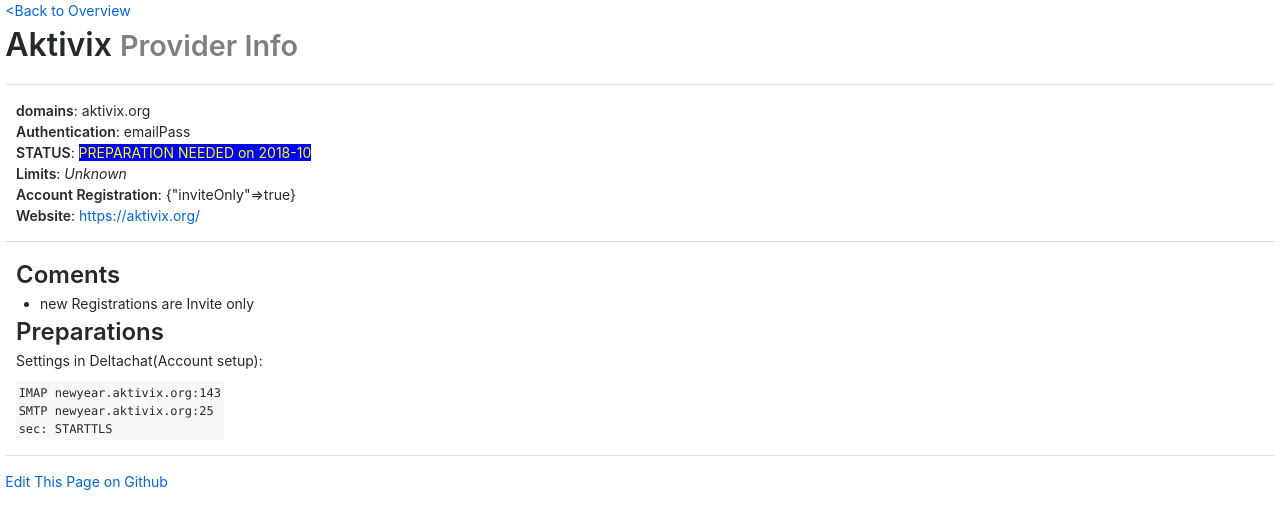
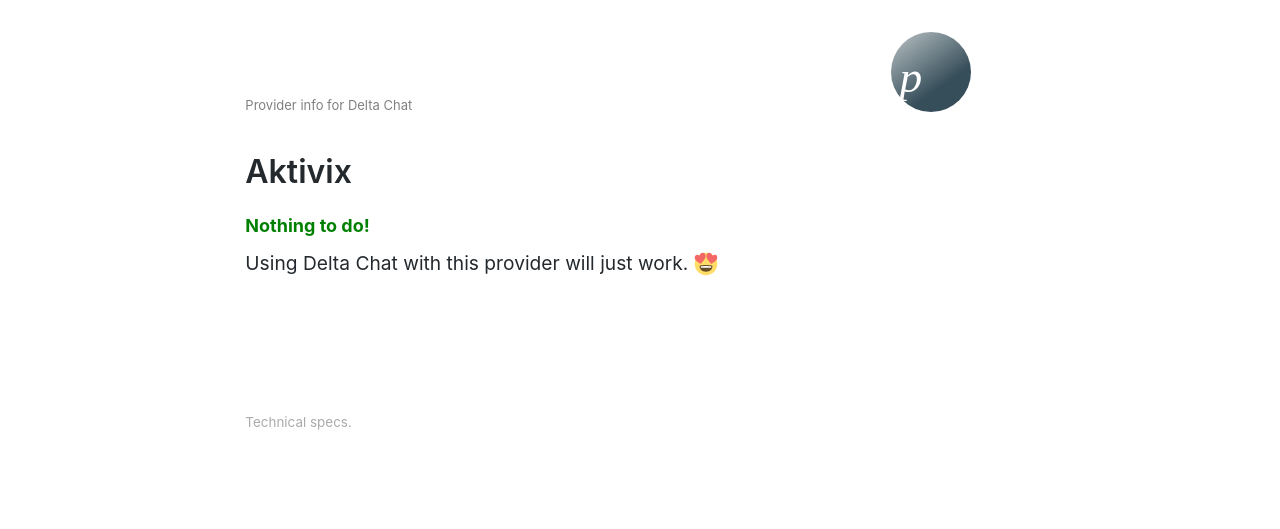
Before and after one commit to deltachat/provider-db, a Jekyll site: the page built from _providers/aktivix.org.md, in a window 1280 px wide. Shown: the top 529 px of the page. Built offline with Jekyll 4.4.1, drawn with Linux system fonts in a browser that asks for light colours.

Commit message:
Start simple howto style for page content.
Including two page already adapted.

````diff
--- a/_layouts/provider.html
+++ b/_layouts/provider.html
@@ -17,53 +17,21 @@
 
 <body>
     <div class="content">
-        <a href="./">&lt;Back to Overview</a><br>
-        <h1>{{ page.name }} <small style="color: grey">Provider Info</small>
-        </h1>
-        <hr>
-        <div class="section">
-            <b>domains</b>: {{ page.domains }}
-            <!-- Can be array (todo handle that case) -->
-            <br>
-            <b>Authentication</b>: {{ page.credentials }}
-            <br>
-            <b>STATUS</b>:
-            <span class="status-minimal status-{{ page.status.state | downcase }}">
-                {% case page.status.state %}
-                {% when 'OK' %}
-                OK
-                {% when 'PREP' %}
-                PREPARATION NEEDED
-                {% when 'BROKEN' %}
-                NOT WORKING
-                {% endcase %}
-                on {{ page.status.date }}
-            </span>
-            <br>
-            <b>Limits</b>:
-            {%if page.limits %}
-                {{ page.limits }}
-            {%else%}
-                <i>Unknown</i>
-            {%endif%}
-            <br>
-            <b>Account Registration</b>:
-            {%if page.registration %}
-                {{ page.registration }}
-            {%else%}
-                <i>Unknown</i>
-            {%endif%}
-            {%if page.website%}
-                <br>
-                <b>Website</b>: <a href="{{ page.website }}">{{ page.website }}</a>
-            {%endif%}
+      <img src='/assets/provider-db-logo.svg' class='provider-db-logo' alt=''/>
+
+        <div class='project-title'>Provider info for Delta Chat</div>
+        <h1>{{ page.name }}</h1>
+        {% if page.status.state == 'OK' %}
+          <p class='big-green'>Nothing to do!</p>
+          <p>Using Delta Chat with this provider will just work.
+            <svg class='loved-provider' xmlns="http://www.w3.org/2000/svg" viewBox="0 0 64 64" enable-background="new 0 0 64 64"><path d="M62,32c0,16.6-13.4,30-30,30C15.4,62,2,48.6,2,32C2,15.4,15.4,2,32,2C48.6,2,62,15.4,62,32z" fill="#ffdd67"/><g fill="#f46767"><path d="m61.8 13.2c-.5-2.7-2-4.9-4.5-5.6-2.7-.7-5.1.3-7.4 2.7-1.3-3.6-3.3-6.3-6.5-7.7-3.2-1.4-6.4-.4-8.4 2.1-2.1 2.6-2.9 6.7-.7 12 2.1 5 11.4 15 11.7 15.3.4-.2 10.8-6.7 13.3-9.9 2.5-3.1 3-6.2 2.5-8.9"/><path d="m29 4.7c-2-2.5-5.2-3.5-8.4-2.1-3.2 1.4-5.2 4.1-6.5 7.7-2.4-2.3-4.8-3.4-7.5-2.6-2.4.7-4 2.9-4.5 5.6-.5 2.6.1 5.8 2.5 8.9 2.6 3.1 13 9.6 13.4 9.8.3-.3 9.6-10.3 11.7-15.3 2.2-5.3 1.4-9.3-.7-12"/></g><path d="m49 38.1c0-.8-.5-1.8-1.8-2.1-3.5-.7-8.6-1.3-15.2-1.3-6.6 0-11.7.7-15.2 1.3-1.4.3-1.8 1.3-1.8 2.1 0 7.3 5.6 14.6 17 14.6 11.4-.1 17-7.4 17-14.6" fill="#664e27"/><path d="m44.7 38.3c-2.2-.4-6.8-1-12.7-1-5.9 0-10.5.6-12.7 1-1.3.2-1.4.7-1.3 1.5.1.4.1 1 .3 1.6.1.6.3.9 1.3.8 1.9-.2 23-.2 24.9 0 1 .1 1.1-.2 1.3-.8.1-.6.2-1.1.3-1.6 0-.8-.1-1.3-1.4-1.5" fill="#fff"/></svg>
+          </p>
+        {% else %}
+          {{ content }}
+        {% endif %}
+        <div class='github-link'>
+          <a href="https://github.com/deltachat/provider-db/blob/master/{{page.path}}">Technical specs.</a>
         </div>
-        <hr>
-        <div class="section">
-            {{ content }}
-        </div>
-        <hr>
-        <a href="https://github.com/deltachat/provider-db/edit/master/{{page.path}}">Edit This Page on Github</a>
     </div>
 </body>
 
--- a/_providers/aktivix.org.md
+++ b/_providers/aktivix.org.md
@@ -4,20 +4,15 @@
 domains: aktivix.org
 credentials: emailPass
 status:
- state: PREP
+ state: OK
  date: 2018-10
-
-registration:
- inviteOnly: true
+connection:
+  imap:
+    host: newyear.aktivix.org
+    port: 143
+    sec: starttls
+  smtp:
+    host: newyear.aktivix.org
+    port: 25
+    sec: starttls
 ---
-
-## Coments
-- new Registrations are Invite only
-
-## Preparations
-Settings in Deltachat(Account setup):
-```
-IMAP newyear.aktivix.org:143
-SMTP newyear.aktivix.org:25
-sec: STARTTLS
-```
--- a/assets/styles.css
+++ b/assets/styles.css
@@ -107,8 +107,8 @@
 }
 
 .content{
-  max-width: 1000pt;
-  margin: auto;
+  max-width: 600pt;
+  margin: 5em auto 0em;
   padding: 0 4pt;
 }
 
@@ -258,8 +258,8 @@
   }
 
   .content{
-      max-width: 1000pt;
-      margin: auto;
+      max-width: 600pt;
+      margin: 5em auto 0em;
       padding: 0 4pt;
   }
 
@@ -282,7 +282,6 @@
     margin-right: 2.5%;
   }
 
-  body>div, body>p, body>h2 { margin: 1em; }
 }
 @media only screen and (max-width: 1300px) {
     .filter {
@@ -304,3 +303,46 @@
     margin-right: 5em;
     margin-left: auto;
 }
+
+.github-link {
+  margin-top: 10em;
+  font-size: 0.7em;
+}
+
+.github-link a {
+  color: #aaa;
+  text-decoration: none;
+}
+
+.project-title {
+  color: gray;
+  font-size: small;
+  margin: 0 0 2rem 0;
+}
+
+.big-green {
+  font-weight: bold;
+  font-size: large;
+  color: green;
+}
+
+h1 {
+  font-size: 2rem;
+  margin: 0 0 1rem 0;
+  clear: both;
+}
+
+p, div {
+  font-size: 1.2rem;
+}
+
+svg.loved-provider {
+  width: 1.5rem;
+  vertical-align: middle;
+}
+
+img.provider-db-logo {
+  float: right;
+  margin: -4rem 4rem 0rem 0rem;
+  width: 5rem;
+}
````
Also changed, not shown: _providers/icloud.md (+13 -2 lines).
